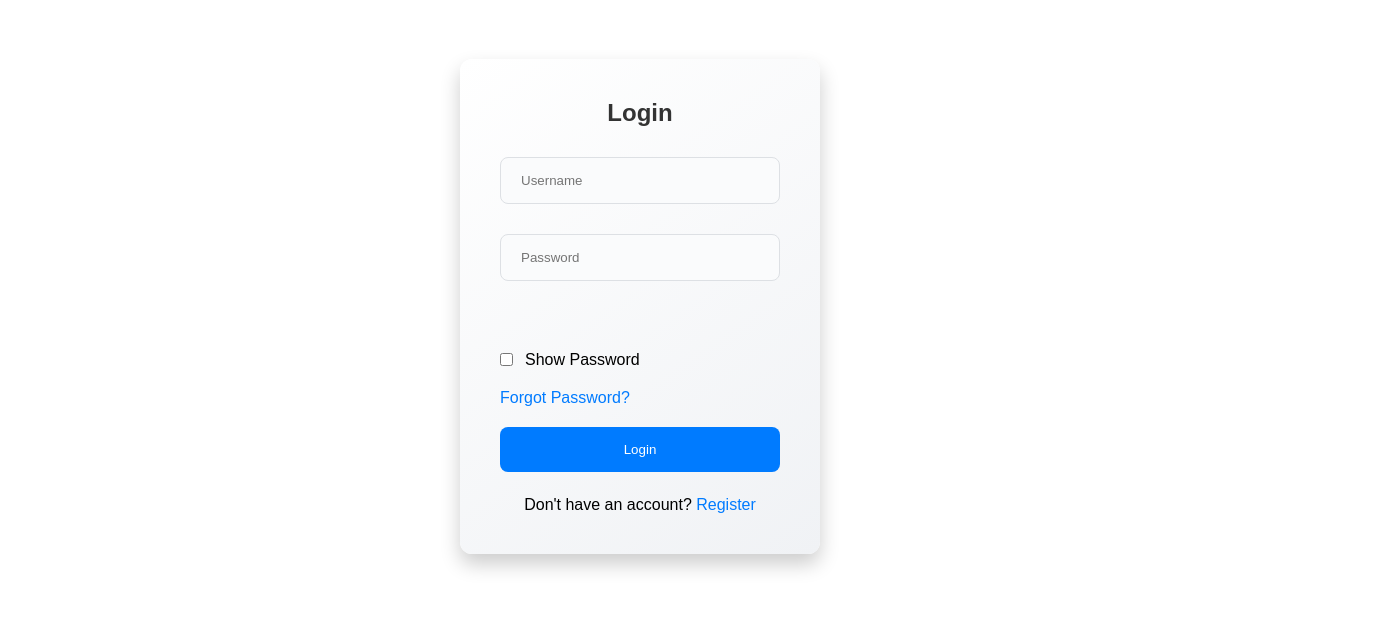
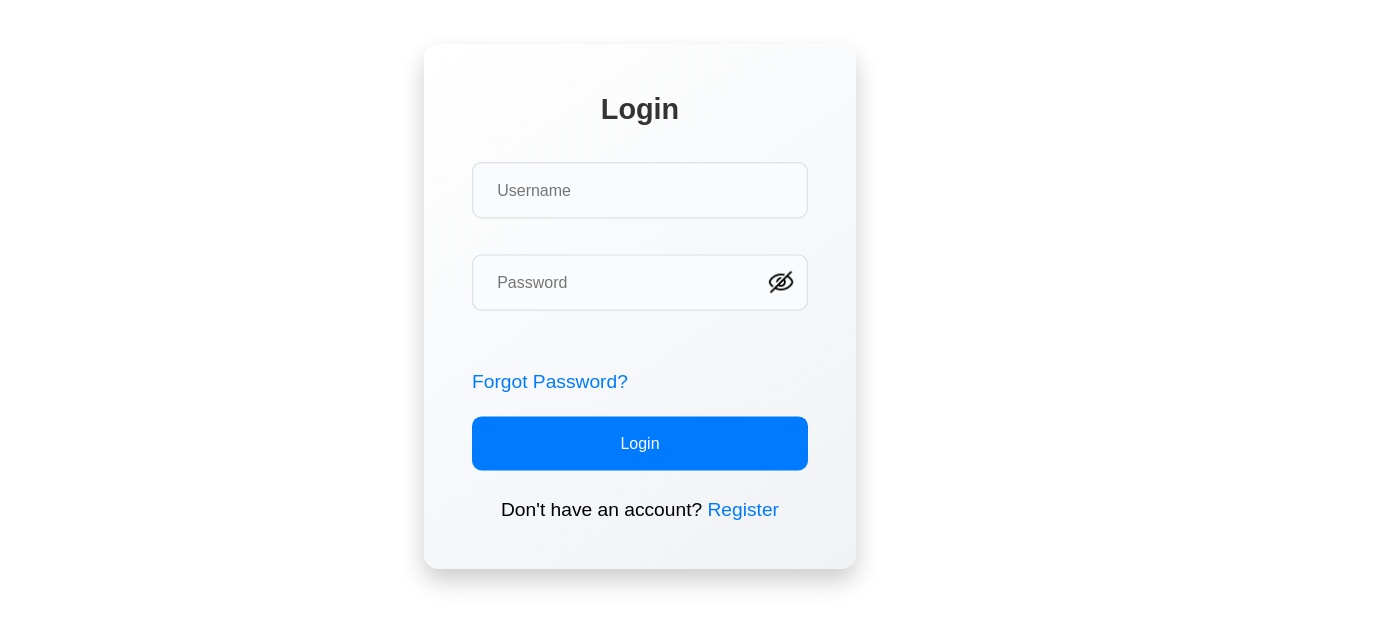
Before and after one commit to jdcarrothers/DevDuel, a Vue app: page /signin in a window 1280 px wide. Shown: the part 102-730 px from the top of the page, 1398 px wide, since content can reach past the window. Built offline with nearby package versions, Linux system fonts and the light colour scheme.

Commit message:
changes, working

```diff
--- a/server.js
+++ b/server.js
@@ -205,7 +205,7 @@ app.post('/login', async (req, res) => {
         if (passwordMatches) {
             res.status(200).send({ message: "Correct username and password" });
         } else {
-            res.status(401).send({ message: "Incorrect username and/or password" });
+            res.status(401).send({ message: "Incorrect username or password" });
         }
     } catch (e) {
         res.status(500).send({ message: "Error logging in user", error: e.message });
--- a/src/components/LiveComponent.vue
+++ b/src/components/LiveComponent.vue
@@ -70,33 +70,34 @@ export default {
   methods: {
     async evaulateCodeCleanliness() {
       try {
-        const response = await axios.post(
-          `${process.env.VUE_APP_SERVER_IP}/evaluate-code`,
-          {
-            question: this.Question,
-            language: this.Language,
-            codeSnippet: this.code,
-            expectedOutput: this.ExpectedOutput,
-          }
-        );
-        let codeR = response.data.Rating;
-        let codeReason = response.data.Reasoning;
-        codeR = Math.round(codeR);
-        codeR = parseInt(codeR);
-        codeReason = String(codeReason);
-
-
+        // const response = await axios.post(
+        //   `${process.env.VUE_APP_SERVER_IP}/evaluate-code`,
+        //   {
+        //     question: this.Question,
+        //     language: this.Language,
+        //     codeSnippet: this.code,
+        //     expectedOutput: this.ExpectedOutput,
+        //   }
+        // );
+        // let codeR = response.data.Rating;
+        // let codeReason = response.data.Reasoning;
+        // codeR = Math.round(codeR);
+        // codeR = parseInt(codeR);
+        // codeReason = String(codeReason);
+        let codeR = 100;
+        let codeReason = "Good job!";
         const update = await axios.post(
           `${process.env.VUE_APP_SERVER_IP}/updateDB`,
           {
-            username: this.username,
+            username: localStorage.getItem("username"),
             newCodeRating: codeR,
           },
         );
         console.log(update.data);
+        localStorage.setItem("codeRating", codeR);
+        localStorage.setItem("codeReasoning", codeReason);
         this.$router.push({
           path: `/endUser/${this.lobbyCode}`,
-          query: { username: this.username, codeRating: codeR, codeReasoning: codeReason},
         });
       } catch (error) {
         console.error("Error evaluating code cleanliness:", error);
--- a/src/components/SigninComponent.vue
+++ b/src/components/SigninComponent.vue
@@ -7,13 +7,10 @@
       </div>
       <div class="input-box">
         <input v-model="user.password" :type="showPassword ? 'text' : 'password'" placeholder="Password" required>
+        <img :src="showPassword ? require('@/assets/eye-open.png') : require('@/assets/eye-closed.png')" class="eyeImg" @click="toggleShowPass">
       </div>
       <div class="error-message" :class="{ 'active': feedbackMessage }">
         {{ feedbackMessage }}
-    </div>
-    <div class="checkbox-container">
-      <input type="checkbox" v-model="showPassword" id="show-password-checkbox">
-      <label for="show-password-checkbox">Show Password</label>
       </div>
       <div class="remember-forgot">
         <a href="#">Forgot Password?</a>
@@ -59,6 +56,9 @@ export default {
         this.isLoading = false;
       }
     },
+    toggleShowPass() {
+      this.showPassword = !this.showPassword;
+    },
     goToHome() {
       this.$router.push('/home');
     },
@@ -77,21 +77,17 @@ export default {
   font-family: Arial, sans-serif;
 }
 
-body, html {
-  height: 100%;
-  background-color: #F0F2F5; /* Updated background for a slight texture */
-}
-
 .wrapper {
   display: flex;
   justify-content: center;
   align-items: center;
   height: 100vh;
+  scale: 1.2;
 }
 
 .login-form {
   padding: 40px;
-  background: linear-gradient(145deg, #FFFFFF, #F0F2F5); /* Subtle gradient for form background */
+  background: linear-gradient(145deg, #FFFFFF, #F0F2F5);
   box-shadow: 0 10px 20px rgba(0,0,0,0.2);
   border-radius: 12px;
   width: 100%;
@@ -99,7 +95,7 @@ body, html {
 }
 
 h1 {
-  color: #333; /* Dark text for better contrast */
+  color: #333;
   margin-bottom: 30px;
   text-align: center;
   font-size: 24px;
@@ -113,15 +109,15 @@ h1 {
 .input-box input {
   width: 100%;
   padding: 15px 20px;
-  border: 1px solid #DDE0E4; /* Softer border */
+  border: 1px solid #DDE0E4;
   border-radius: 8px;
   outline: none;
-  background-color: #FAFBFC; /* Lighter input background */
+  background-color: #FAFBFC;
   transition: all 0.3s ease;
 }
 
 .input-box input:focus {
-  border-color: #007BFF; /* Focus highlight */
+  border-color: #007BFF;
   background-color: #FFFFFF;
 }
 
@@ -130,13 +126,13 @@ h1 {
   top: 50%;
   transform: translateY(-50%);
   left: 15px;
-  color: #888888; /* Icon color */
+  color: #888888;
 }
 
 .btn {
   width: 100%;
   padding: 15px;
-  background-color: #007BFF; /* Primary button color */
+  background-color: #007BFF;
   color: #FFFFFF;
   border: none;
   border-radius: 8px;
@@ -145,11 +141,11 @@ h1 {
 }
 
 .btn:hover {
-  background-color: #0056b3; /* Darker on hover */
+  background-color: #0056b3;
 }
 
 .remember-forgot a, .register-link a {
-  color: #007BFF; /* Link color */
+  color: #007BFF;
   text-decoration: none;
 }
 
@@ -165,25 +161,17 @@ h1 {
   margin-top: 24px;
 }
 
-.checkbox-container {
-  display: flex;
-  align-items: center;
-  gap: 12px;
-  margin-bottom: 20px;
-}
-
 .error-message {
-  color: #ff3860; /* Red for errors */
+  color: #ff3860;
   background-color: #ffebee;
-  padding: 10px;
   margin-top: 0px;
   margin-bottom: 20px;
   border-radius: 5px;
   transition: opacity 0.5s, transform 0.5s;
   opacity: 0;
-  transform: translateY(-20px); /* Adjust as needed */
+  transform: translateY(-20px);
   visibility: hidden;
-  max-height: 0; /* Remove if not using max-height transition */
+  max-height: 0;
   overflow: hidden;
 }
 
@@ -191,7 +179,16 @@ h1 {
   opacity: 1;
   transform: translateY(0px);
   visibility: visible;
-  max-height: 50px; /* Adjust based on the content size, remove if not using */
+  max-height: 50px;
+}
+.eyeImg {
+  position: absolute;
+  right: 10px;
+  top: 50%;
+  transform: translateY(-50%);
+  cursor: pointer;
+  width: 25px;
+  height: 25px;
 }
 
 </style>
--- a/src/components/UserFinishComponent.vue
+++ b/src/components/UserFinishComponent.vue
@@ -18,15 +18,15 @@ export default {
   name: 'UserFinishComponent',
   data() {
     return {
-        username: "",
         codeRating: null,
-        CodeReasoning: "",
+        codeReasoning: "",
     };
     },
     mounted() {
-        this.username = this.$route.query.username || this.$route.params.username;
-        this.codeRating = this.$route.query.codeRating || this.$route.params.codeRating;
-        this.codeReasoning = this.$route.query.codeReasoning || this.$route.params.codeReasoning;
+      this.codeRating = localStorage.getItem('codeRating');
+      this.codeReasoning = localStorage.getItem('codeReasoning');
+      localStorage.removeItem('codeRating');
+      localStorage.removeItem('codeReasoning');
     },
 };
 </script>
```
Also changed, not shown: firebaseconfig.mjs (+4 -11 lines), src/assets/eye-closed.png (added), src/assets/eye-open.png (added). Lines whose indentation alone changed are shown as unchanged.
